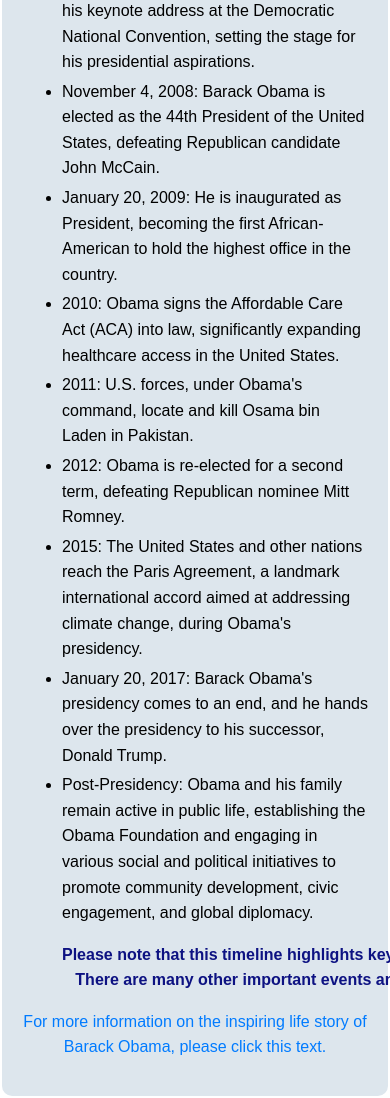
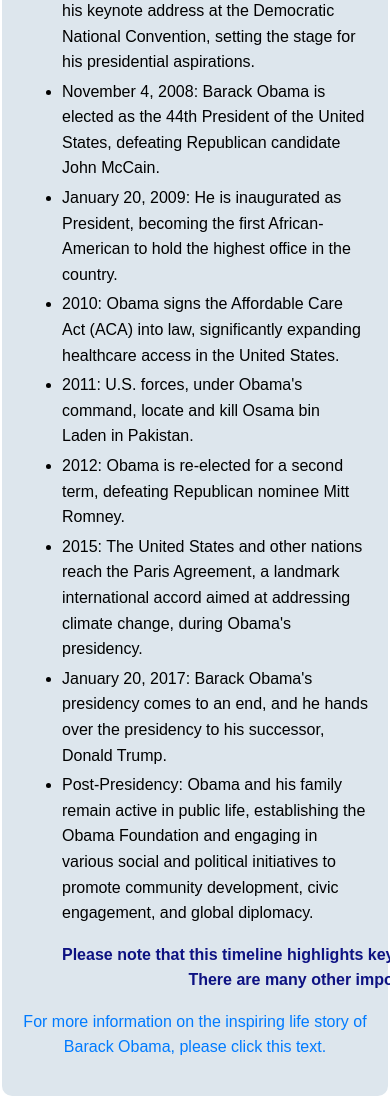
Before and after one commit to Ingenious21/Obama-Tribute, a plain HTML site: page index.html in a window 390 px wide. Shown: the part 2558-3656 px from the top of the page. Drawn offline with Linux system fonts and the light colour scheme.

Commit message:
Tribute page for Barack Obama

```diff
--- a/styles.css
+++ b/styles.css
@@ -111,4 +111,7 @@ body {
     .timeline li {
       margin-bottom: 4px;
     }
+    pre {
+        width: fit-content;
+    }
   }
```
